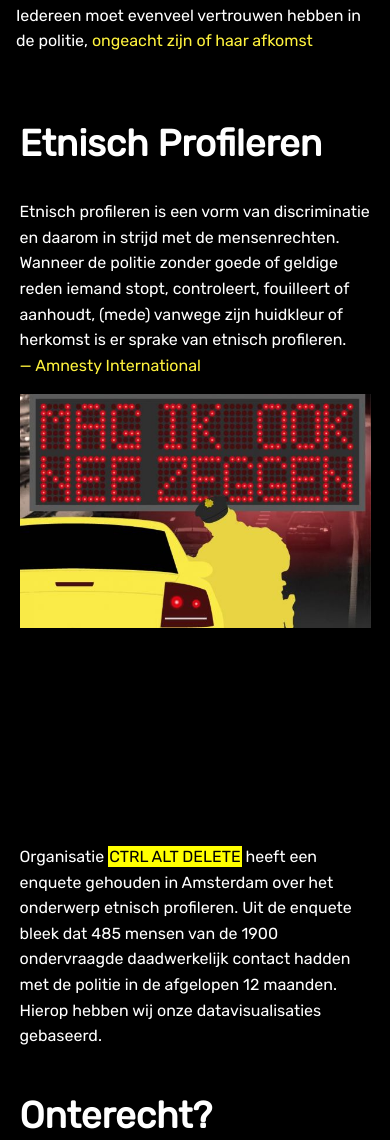
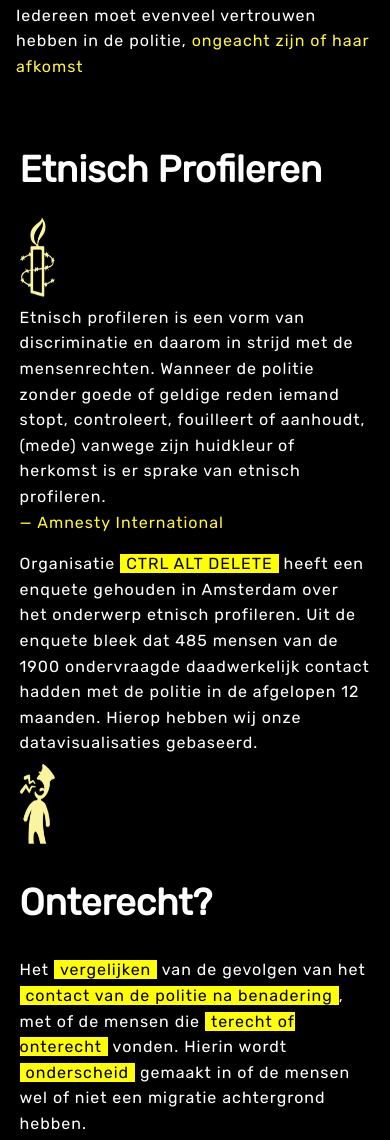
Before and after one commit to TomasStolp/controle-alt-delete, a website: page dist/index.html in a window 390 px wide. Shown: the part 772-1912 px from the top of the page. Drawn offline with nearby package versions, Linux system fonts and the light colour scheme; no server answers.

Commit message:
Add vizz

```diff
--- a/dist/css/style.css
+++ b/dist/css/style.css
@@ -117,6 +117,7 @@ h3{
 p{
     font-size: 1.15rem;
     line-height: 1.6em;
+    letter-spacing: 1px;
 }
 .content-1, .content-2, .flex-box {
     display: flex;
@@ -134,11 +135,11 @@ p{
 .sec-2:nth-of-type(3) h3{
     color: yellow;
 }
-
 p .marker{
     background-color: yellow;
     color: black!important;
     padding: 1px;
+    padding: 0 6px !important;
 }
 .flex-50{
     width: 50%;
@@ -162,6 +163,9 @@ p .marker{
     position: relative;
     width: 100%;
     height: inherit;
+}
+.section-0 img {
+    height: 5em;
 }
 .copyright{
     font-size: 1em;
@@ -250,7 +254,13 @@ button:focus {
         font-size: 2.3rem;
         margin-bottom: 0.7em;
     }
-
+    p.img-size-1 {
+        display: none;
+    }
+    .section-0 img {
+        height: 5em;
+        width: 10%;
+    }
 
     .content-1, .content-2, .flex-box {
         display: flex;
--- a/dist/index.html
+++ b/dist/index.html
@@ -30,26 +30,28 @@
                 <span>ongeacht zijn of haar afkomst</span></p>
             </div>
     </header>
-<section>
+<section class="section-0">
     <div class="wrapper">
         <h2>Etnisch Profileren</h2>
             <div class="content-1" data-aos="fade-up">
+                <img src="images/amnesty-logo.png" alt="">
                 <p>Etnisch profileren is een vorm van discriminatie en daarom in
                     strijd met de mensenrechten. Wanneer de politie zonder goede
                     of geldige reden iemand stopt, controleert, fouilleert of aanhoudt,
                     (mede) vanwege zijn huidkleur of herkomst is er sprake van etnisch
                     profileren.<span><br>— Amnesty International</span>
                 </p>
-                <p class="img-size-1"><img src="images/picture-1.jpg" alt=""></p>
+                <p class="img-size-1"></p>
             </div>
 
             <div class="content-2" data-aos="fade-up">
-                <p class="img-size-1"><img src="images/picture-2.jpg" alt=""></p>
+                <p class="img-size-1"></p>
                 <p>Organisatie <span class="marker">CTRL ALT DELETE</span> heeft een enquete gehouden in
                 Amsterdam over het onderwerp etnisch profileren. Uit de enquete
                 bleek dat 485 mensen van de 1900 ondervraagde daadwerkelijk
                 contact hadden met de politie in de afgelopen 12 maanden.
                 Hierop hebben wij onze datavisualisaties gebaseerd.</p>
+                <img src="images/ctrlaltdel-logo.png" alt="">
 
             </div>
     </div>
```
Also changed, not shown: dist/images/amnesty-logo.png (added), dist/images/ctrlaltdel-logo.png (added), dist/images/politieaangesprTekengebied-1.png (added), dist/images/zelfnaarpolitieTekengebied-1.png (added), 3 other files.
